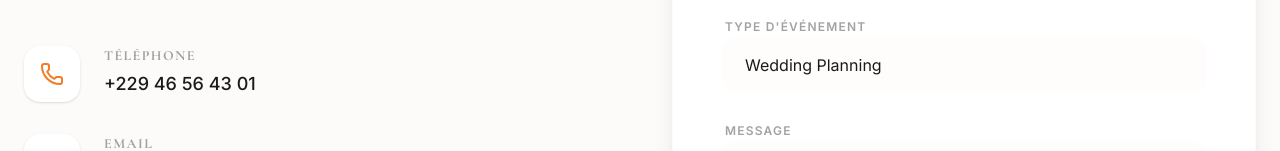
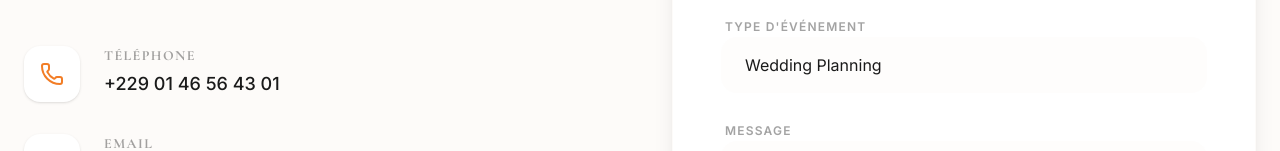
Before and after one commit to essieljoker-prog/loeilorg, a React (Vite) app: page /contact in a window 1280 px wide. Shown: the part 444-595 px from the top of the page. Built offline with nearby package versions, Linux system fonts and the light colour scheme.

Commit message:
Update Contact.tsx

```diff
--- a/src/pages/Contact.tsx
+++ b/src/pages/Contact.tsx
@@ -74,7 +74,7 @@ export default function Contact() {
                 </div>
                 <div>
                   <h4 className="font-bold text-sm uppercase tracking-widest text-ink/40 mb-1">{t('contact.phone')}</h4>
-                  <p className="text-lg font-medium">+229 46 56 43 01</p>
+                  <p className="text-lg font-medium">+229 01 46 56 43 01</p>
                 </div>
               </div>
 
```
